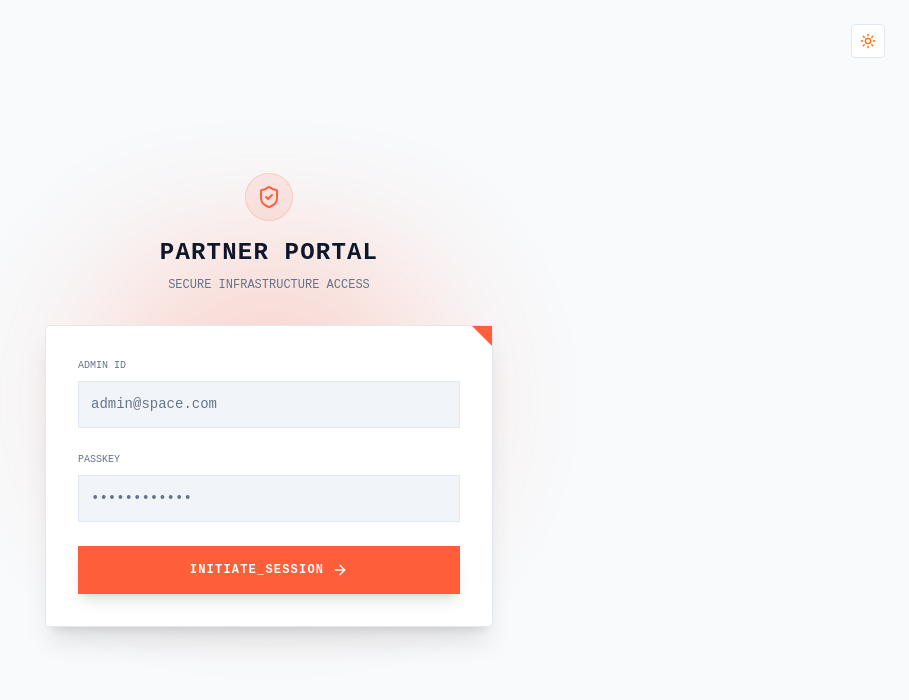
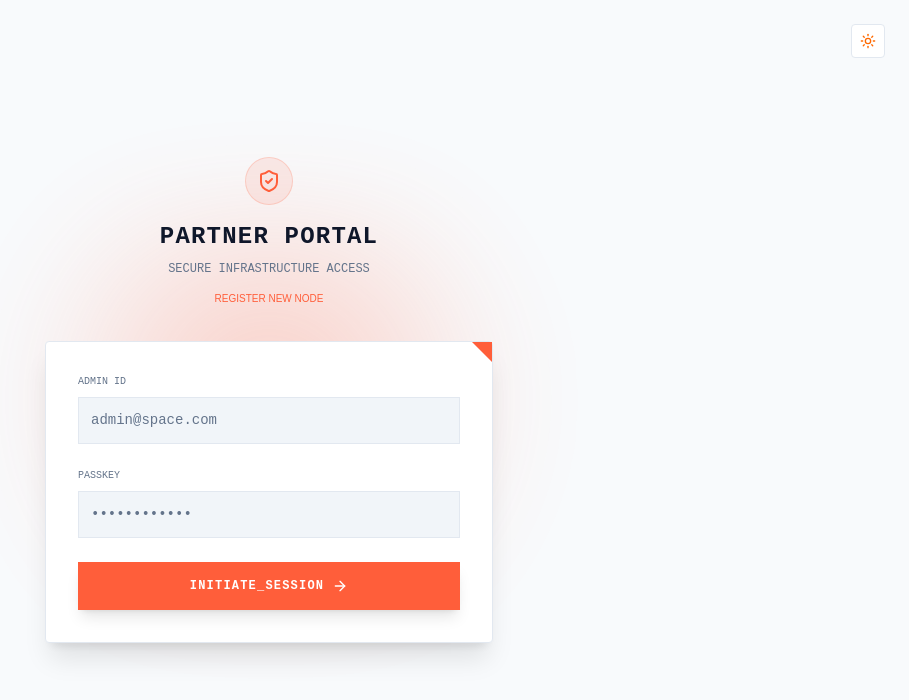
Before and after one commit to OlaMarcus09/workspace-africa-frontend, a Next.js app: page / in a window 1280 px wide. Shown: the top 700 px of the page, without its empty margins (371-1280 px from the left). Built offline with nearby package versions, Linux system fonts and the light colour scheme; no server answers.

Commit message:
Feat: Added Signup Link

```diff
--- a/pages/index.js
+++ b/pages/index.js
@@ -68,7 +68,7 @@ export default function LoginPage() {
                 <ShieldCheck className="w-6 h-6" />
             </div>
             <h1 className="text-2xl font-bold text-[var(--text-main)] uppercase tracking-wider font-mono">Partner Portal</h1>
-            <p className="text-[var(--text-muted)] font-mono text-xs mt-2">SECURE INFRASTRUCTURE ACCESS</p>
+            <p className="text-[var(--text-muted)] font-mono text-xs mt-2">SECURE INFRASTRUCTURE ACCESS</p><div className="text-center mt-2"><a href="/signup" className="text-[10px] text-[var(--color-primary)] hover:underline">REGISTER NEW NODE</a></div>
         </div>
 
         <div className="bg-[var(--bg-surface)] backdrop-blur-md border border-[var(--border-color)] p-8 relative rounded-sm shadow-xl">
```
